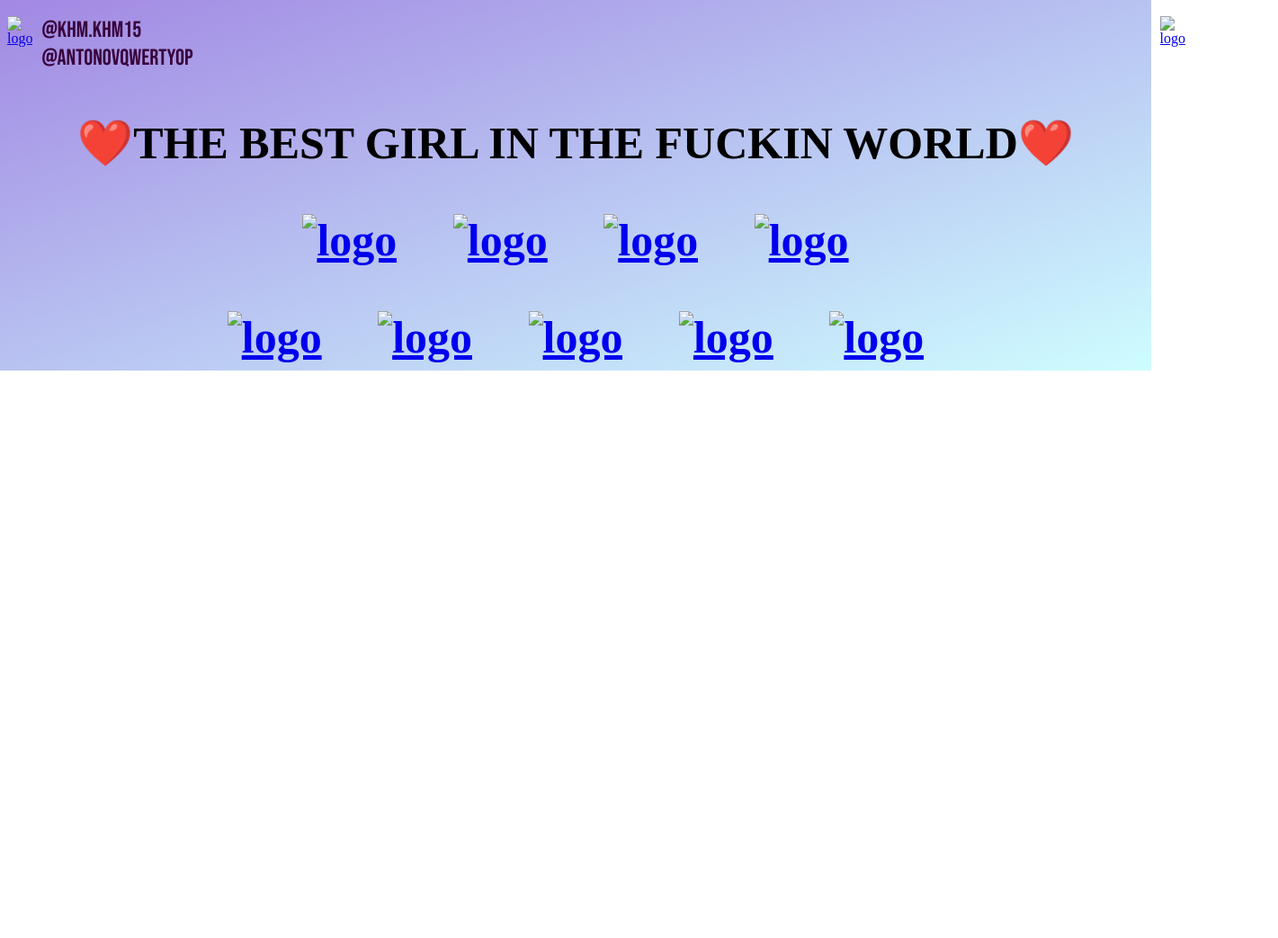
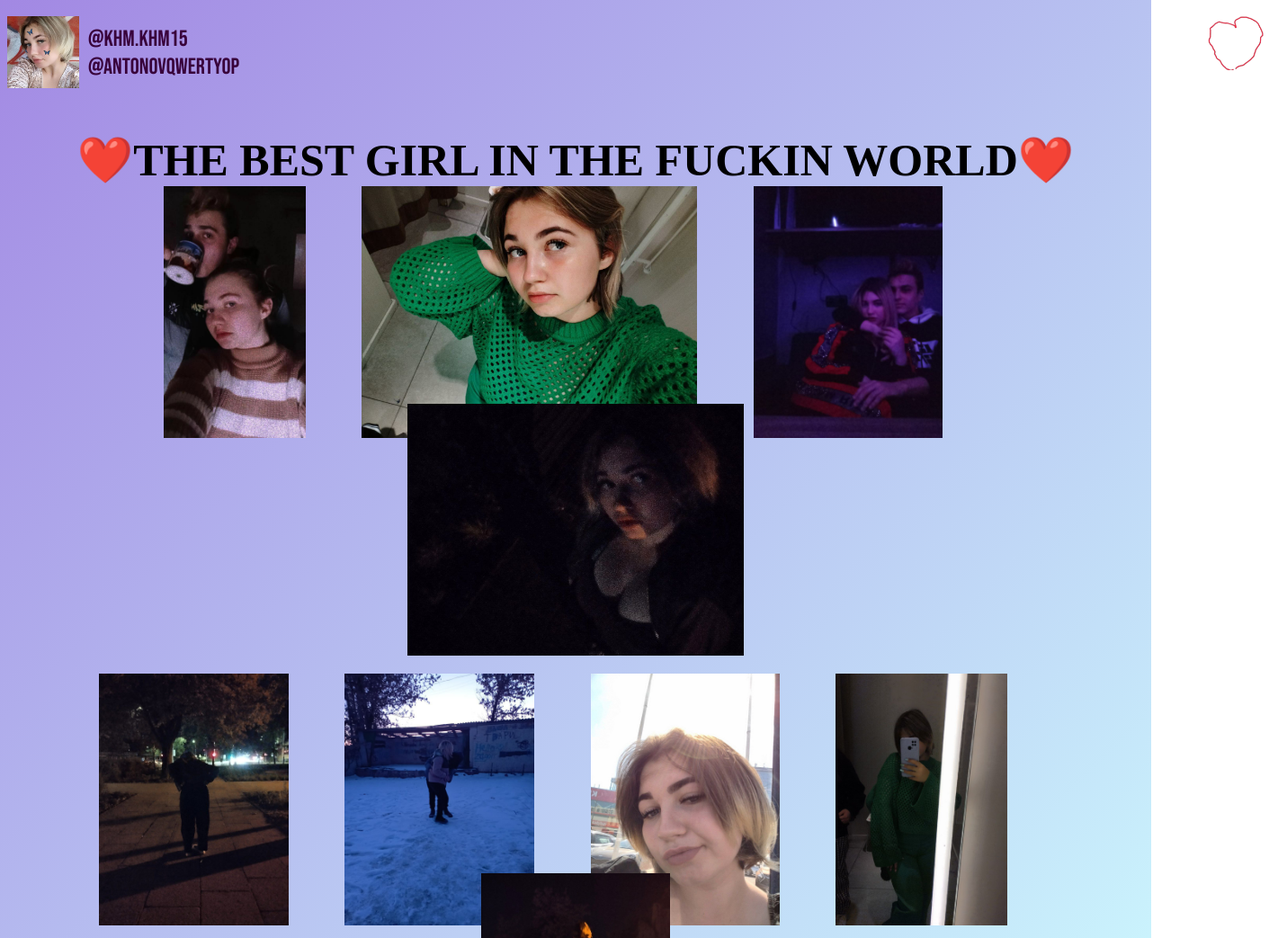
Before and after one commit to YehorAntonov/vika-yehor, a website: page src/index.html in a window 1280 px wide. Shown: the top 1043 px of the page at 90% size, 1421 px wide, since content can reach past the window. Before the commit the page ends 800 px from the top, so only its background shows below. Drawn offline with nearby package versions, Linux system fonts and the light colour scheme; files that its build step writes are made by us from their sources; the site is published under a folder, as on GitHub Pages, so addresses that start at the root find nothing; files whose address does not match are found by name; a web font is replaced by a local one.

Commit message:
Update index.html

```diff
--- a/src/index.html
+++ b/src/index.html
@@ -12,28 +12,28 @@
 	<div class="logo">
 		<div class="logo">
 			<a href="/">
-				<img class="logo__img" alt="logo" src="/dist/vika2.jpg"/>
+				<img class="logo__img" alt="logo" src="../dist/vika2.jpg"/>
 			</a>
 			<a href='https://www.instagram.com/khm.khm15/' class="logo__team">@khm.khm15 <br> @antonovqwertyop</a>
 		</div>
 		<a href="/">
-			<img class="image5" alt="logo" src="/dist/vika6.png"/>
+			<img class="image5" alt="logo" src="../dist/vika6.png"/>
 		</a>
 	</div>
 	</header>
 	<div class="Container">
 		<div class="contain">
 			<p>❤️THE   BEST   GIRL   IN   THE   FUCKIN   WORLD❤️</p>
-			<a href="/"><img class="image1" alt="logo" src="/dist/vika3.jpg"/></a>
-			<a href="/"><img class="image2" alt="logo" src="/dist/vika4.jpg"/></a>
-			<a href="/"><img class="image3" alt="logo" src="/dist/vika5.jpg"/></a>
-			<a href="/"><img class="image4" alt="logo" src="/dist/vika.jpg"/></a>
+			<a href="/"><img class="image1" alt="logo" src="../dist/vika3.jpg"/></a>
+			<a href="/"><img class="image2" alt="logo" src="../dist/vika4.jpg"/></a>
+			<a href="/"><img class="image3" alt="logo" src="../dist/vika5.jpg"/></a>
+			<a href="/"><img class="image4" alt="logo" src="../dist/vika.jpg"/></a>
 			<p></p>
-			<a href="/"><img class="image7" alt="logo" src="/dist/vika7.jpg"/></a>
-			<a href="/"><img class="image8" alt="logo" src="/dist/vika8.jpg"/></a>
-			<a href="/"><img class="image9" alt="logo" src="/dist/vika9.jpg"/></a>
-			<a href="/"><img class="image10" alt="logo" src="/dist/vika10.jpg"/></a>
-			<a href="/"><img class="image11" alt="logo" src="/dist/vika11.jpg"/></a>
+			<a href="/"><img class="image7" alt="logo" src="../dist/vika7.jpg"/></a>
+			<a href="/"><img class="image8" alt="logo" src="../dist/vika8.jpg"/></a>
+			<a href="/"><img class="image9" alt="logo" src="../dist/vika9.jpg"/></a>
+			<a href="/"><img class="image10" alt="logo" src="../dist/vika10.jpg"/></a>
+			<a href="/"><img class="image11" alt="logo" src="../dist/vika11.jpg"/></a>
 		</div>
 	</div>
 	</body>
```
